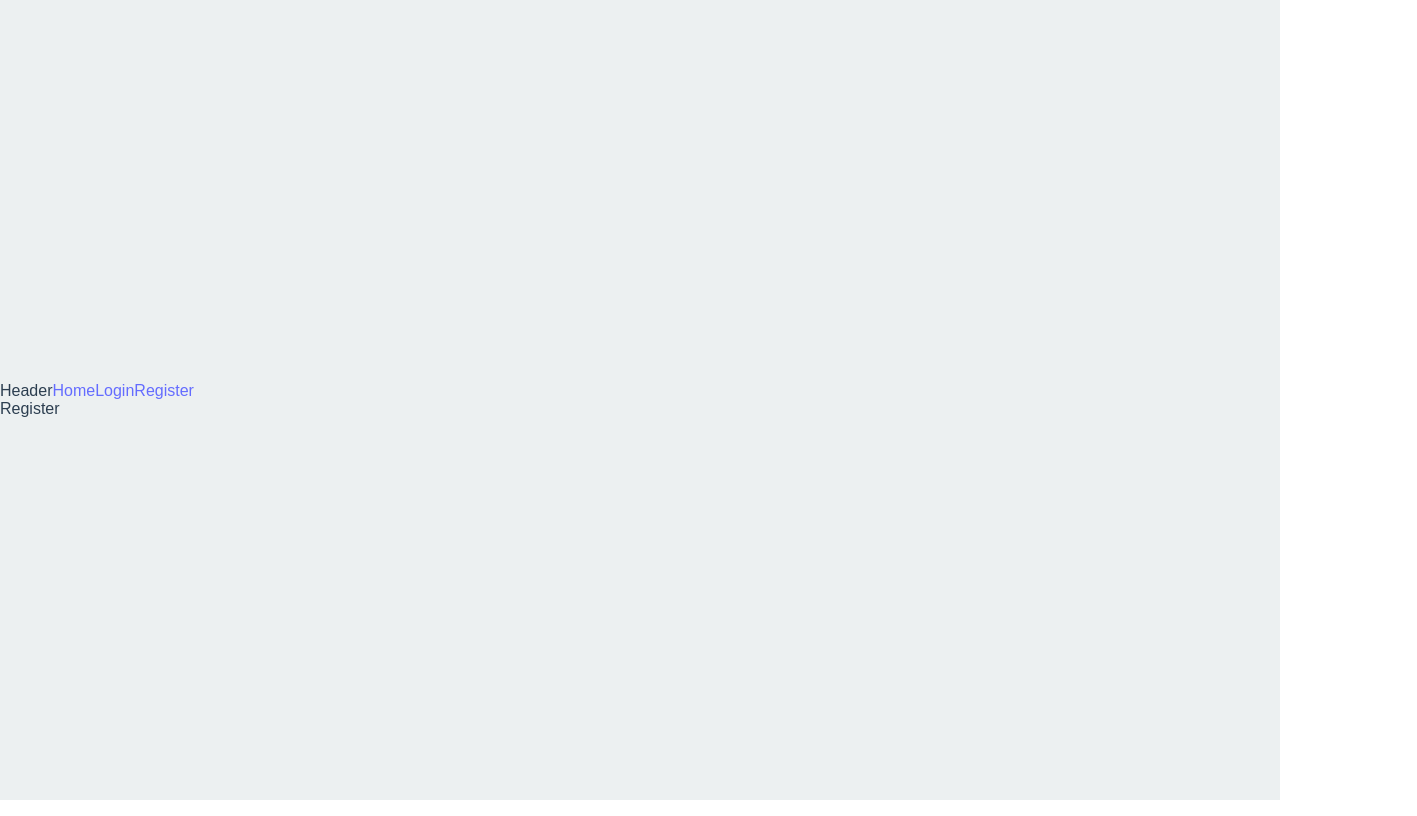
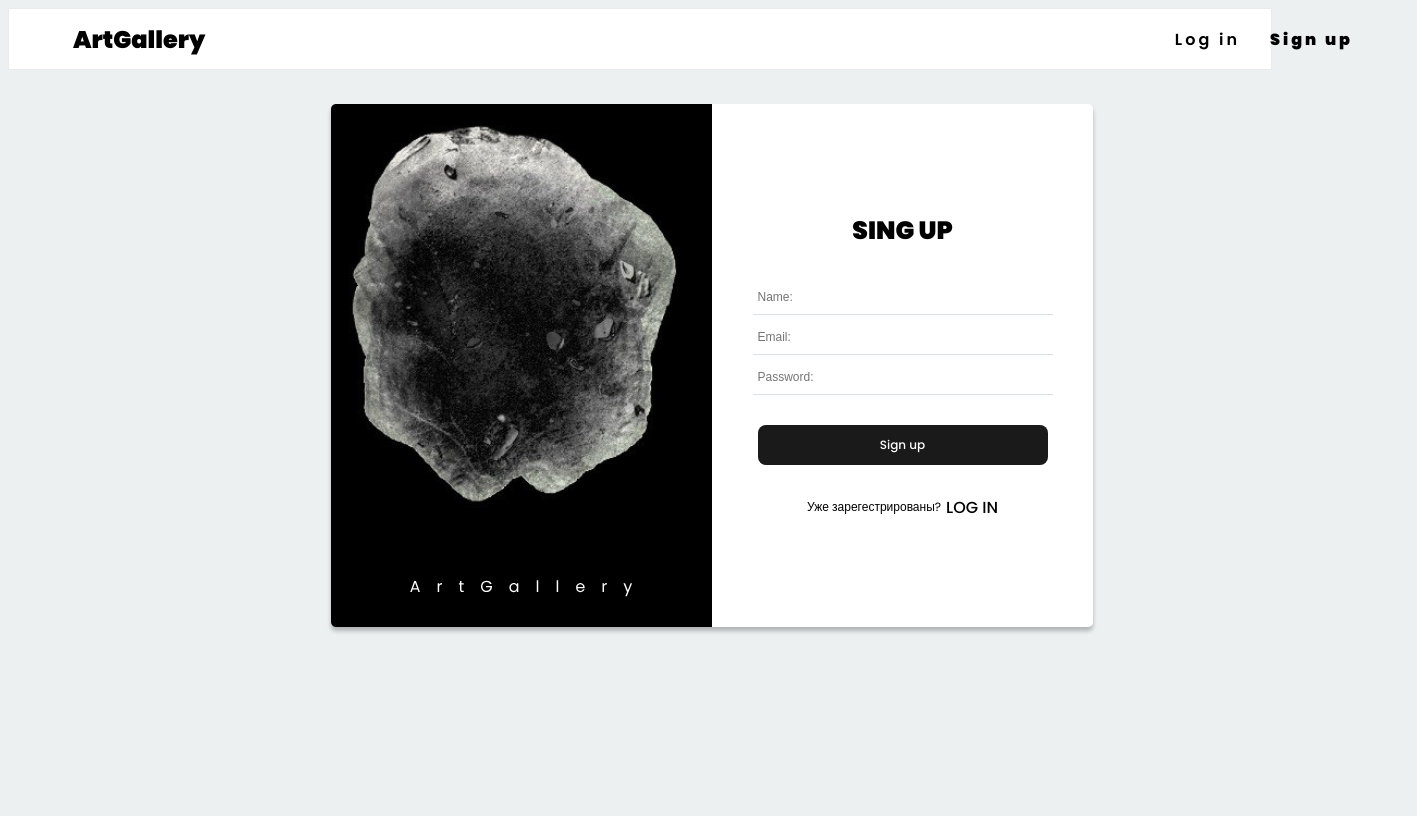
Before and after one commit to Roman921ux/artGalleryClient, a React (Vite) app: page /register in a window 1280 px wide. Shown: the whole page, 1417 px wide, since content can reach past the window. Built offline with nearby package versions, Linux system fonts and the light colour scheme.

Commit message:
Version_0.1.1

```diff
--- a/src/Layout.tsx
+++ b/src/Layout.tsx
@@ -4,15 +4,28 @@ import Header from './components/Header';
 
 function Layout() {
   return (
-    <Container>
+    <>
       <Header />
-      <Outlet />
-    </Container>
+
+      <MainBlock>
+        <Container>
+          <Outlet />
+        </Container>
+      </MainBlock>
+    </>
   );
 }
 
 export default Layout;
 
+const MainBlock = styled.div`
+  /* background-color: #e0bebe; */
+  margin-top: 34px;
+`;
 const Container = styled.div`
-
+/* border: 1px solid red; */
+  width: 1280px;
+  /* height: 60px; */
+  margin: 0 auto;
+  padding: 0 64px;
 `;
--- a/src/components/Header.tsx
+++ b/src/components/Header.tsx
@@ -3,17 +3,48 @@ import styled from 'styled-components';
 
 function Header() {
   return (
-    <Container>
-      Header
-      <NavLink to="/">Home</NavLink>
-      <NavLink to="/login">Login</NavLink>
-      <NavLink to="/register">Register</NavLink>
-    </Container>
+    <HeaderBlock>
+      <Container>
+        <NavLink to="/" style={{ "color": "inherit" }}><Logo>ArtGallery</Logo></NavLink>
+        <Block>
+          <NavLink to="/login" style={{ "color": "inherit" }} className={({ isActive }) => isActive ? 'active-link' : 'link'}>
+            <Link>Log in</Link>
+          </NavLink>
+          <NavLink to="/register" style={{ "color": "inherit" }} className={({ isActive }) => isActive ? 'active-link' : 'link'}>
+            <Link>Sign up</Link>
+          </NavLink>
+        </Block>
+      </Container>
+    </HeaderBlock>
   );
 }
 
 export default Header;
+const HeaderBlock = styled.header`
+  background-color: #fff;
+  border: 1px solid #EBEBEB;
+  /* width: 100%; */
+`;
+const Container = styled.div`
+  width: 1280px;
+  height: 60px;
+  margin: 0 auto;
+  padding: 0 64px;
+  /* border: 1px solid red; */
+  //
+  display: flex;
+  justify-content: space-between;
+  align-items: center;
+`;
 
-const Container = styled.div`
-
+const Logo = styled.span`
+  font-size: 24px;
+  font-weight: 900;
 `;
+const Block = styled.span`
+  display: flex;
+  gap: 30px;
+`;
+const Link = styled.span`
+  letter-spacing: 3px;
+`
--- a/src/index.css
+++ b/src/index.css
@@ -1,7 +1,8 @@
+@import url('https://fonts.googleapis.com/css2?family=Montserrat:wght@200;300;400;500&family=Nunito+Sans:opsz,wght@6..12,200&family=Poppins:ital,wght@0,100;0,200;0,300;0,400;0,500;0,600;0,700;0,800;0,900;1,100;1,200;1,300;1,400;1,500;1,600;1,700;1,800;1,900&display=swap');
 @import url('variables.css');
 
 body {
-  font-family: Arial, sans-serif;
+  font-family: "Poppins", sans-serif;
   font-size: var(--font-size);
   color: var(--text-color);
 }
@@ -16,12 +17,27 @@ a:hover {
   color: #535bf2;
 }
 
+input {
+  border: none;
+  border-bottom: 1px solid #DCE1E6;
+  color: #717171;
+  padding: 10px 5px;
+}
+
 body {
-  margin: 0;
-  display: flex;
-  place-items: center;
-  min-width: 320px;
+  /* border: 1px solid blue; */
+  /* width: 100vw; */
   min-height: 100vh;
+}
+
+.active-link {
+  font-size: 16px;
+  font-weight: 900;
+}
+
+.link {
+  font-size: 16px;
+  font-weight: 600;
 }
 
 h1 {
@@ -37,6 +53,7 @@ button {
   font-weight: 500;
   font-family: inherit;
   background-color: #1a1a1a;
+  color: #fff;
   cursor: pointer;
   transition: border-color 0.25s;
 }
@@ -50,7 +67,8 @@ button:focus-visible {
   outline: 4px auto -webkit-focus-ring-color;
 }
 
-@media (prefers-color-scheme: light) {
+/* ЧТО ЭТО Н ????*/
+/* @media (prefers-color-scheme: light) {
   :root {
     color: #213547;
     background-color: #ffffff;
@@ -63,4 +81,4 @@ button:focus-visible {
   button {
     background-color: #f9f9f9;
   }
-}
+} */
--- a/src/pages/Login.tsx
+++ b/src/pages/Login.tsx
@@ -1,9 +1,45 @@
 import styled from 'styled-components';
+import regist from '../../public/img2.svg'
+import { ChangeEvent, FormEvent, useState } from 'react';
+import { NavLink } from 'react-router-dom';
 
 function Login() {
+  const [value, setValue] = useState({
+    email: '',
+    password: ''
+  })
+
+
+  const onChangeValue = (e: ChangeEvent<HTMLInputElement>) => {
+    const { name, value } = e.target
+    setValue(prev => {
+      return { ...prev, [name]: value }
+    })
+  }
+  const onSubmitForm = (e: FormEvent<HTMLFormElement>) => {
+    e.preventDefault();
+    // Обработка отправки формы
+    console.log(value);
+    setValue({
+      email: '',
+      password: ''
+    })
+  }
   return (
     <Container>
-      Login
+      <LeftBlock src={regist} />
+      <RightBlock>
+        <Title>LOG IN</Title>
+        <Form onSubmit={onSubmitForm}>
+          <Input placeholder='Email:' name='email' type='email' value={value.email} onChange={onChangeValue} />
+          <Input placeholder='Password:' name='password' type='password' value={value.password} onChange={onChangeValue} />
+          <Button type='submit'>Log in</Button>
+        </Form>
+        <Block>
+          <Text>Еще не зарегистрированы?</Text>
+          <NavLink to='/login' style={{ "color": "inherit" }}>SIGN UP</NavLink>
+        </Block>
+      </RightBlock>
     </Container>
   );
 }
@@ -11,5 +47,53 @@ function Login() {
 export default Login;
 
 const Container = styled.div`
-
+  height: 523px;
+  width: 762px;
+  margin: 0 auto;
+  //
+  display: flex;
+  box-shadow: 0px 4px 4px rgba(0, 0, 0, 0.25);
+  border-radius: 5px;
 `;
+const LeftBlock = styled.img`
+  width: 50%;
+`;
+const RightBlock = styled.div`
+  width: 50%;
+  border-radius: 0 5px 5px 0;
+  background-color: #fff;
+  //
+  display: flex;
+  flex-direction: column;
+  align-items: center;
+  justify-content: center;
+  gap: 30px;
+`;
+const Title = styled.span`
+  font-size: 25px;
+  font-weight: 900;
+`;
+const Text = styled.span`
+  font-size: 12px;
+`;
+const Form = styled.form`
+  display: flex;
+  flex-direction: column;
+  align-items: center;
+  gap: 5px;
+`;
+const Block = styled.div`
+  display: flex;
+  align-items: center;
+  gap: 5px;
+`;
+const Input = styled.input`
+  font-size: 12px;
+  width: 290px;
+`;
+const Button = styled.button`
+  font-size: 12px;
+  margin-top: 25px;
+  width: 290px;
+  padding: 10px 0;
+`;
--- a/src/pages/Register.tsx
+++ b/src/pages/Register.tsx
@@ -1,9 +1,48 @@
 import styled from 'styled-components';
+import regist from '../../public/img1.svg'
+import { ChangeEvent, FormEvent, useState } from 'react';
+import { NavLink } from 'react-router-dom';
 
 function Register() {
+  const [value, setValue] = useState({
+    username: '',
+    email: '',
+    password: ''
+  })
+
+  const onChangeValue = (e: ChangeEvent<HTMLInputElement>) => {
+    const { name, value } = e.target
+    setValue(prev => {
+      return { ...prev, [name]: value }
+    })
+  }
+  const onSubmitForm = (e: FormEvent<HTMLFormElement>) => {
+    e.preventDefault();
+    // Обработка отправки формы
+    console.log(value);
+    setValue({
+      username: '',
+      email: '',
+      password: ''
+    })
+  }
+
   return (
     <Container>
-      Register
+      <LeftBlock src={regist} />
+      <RightBlock>
+        <Title>SING UP</Title>
+        <Form onSubmit={onSubmitForm}>
+          <Input placeholder='Name:' name='username' type='text' value={value.username} onChange={onChangeValue} />
+          <Input placeholder='Email:' name='email' type='email' value={value.email} onChange={onChangeValue} />
+          <Input placeholder='Password:' name='password' type='password' value={value.password} onChange={onChangeValue} />
+          <Button type='submit'>Sign up</Button>
+        </Form>
+        <Block>
+          <Text>Уже зарегестрированы?</Text>
+          <NavLink to='/login' style={{ "color": "inherit" }}>LOG IN</NavLink>
+        </Block>
+      </RightBlock>
     </Container>
   );
 }
@@ -11,5 +50,53 @@ function Register() {
 export default Register;
 
 const Container = styled.div`
-
+  height: 523px;
+  width: 762px;
+  margin: 0 auto;
+  //
+  display: flex;
+  box-shadow: 0px 4px 4px rgba(0, 0, 0, 0.25);
+  border-radius: 5px;
 `;
+const LeftBlock = styled.img`
+  width: 50%;
+`;
+const RightBlock = styled.div`
+  width: 50%;
+  border-radius: 0 5px 5px 0;
+  background-color: #fff;
+  //
+  display: flex;
+  flex-direction: column;
+  align-items: center;
+  justify-content: center;
+  gap: 30px;
+`;
+const Title = styled.span`
+  font-size: 25px;
+  font-weight: 900;
+`;
+const Text = styled.span`
+  font-size: 12px;
+`;
+const Form = styled.form`
+  display: flex;
+  flex-direction: column;
+  align-items: center;
+  gap: 5px;
+`;
+const Block = styled.div`
+  display: flex;
+  align-items: center;
+  gap: 5px;
+`;
+const Input = styled.input`
+  font-size: 12px;
+  width: 290px;
+`;
+const Button = styled.button`
+  font-size: 12px;
+  margin-top: 25px;
+  width: 290px;
+  padding: 10px 0;
+`;
--- a/src/variables.css
+++ b/src/variables.css
@@ -1,7 +1,9 @@
 :root {
   /* Цветовая палитра */
+  /* --background-color: #ecf0f1;
+  --text-color: #2c3e50; */
   --background-color: #ecf0f1;
-  --text-color: #2c3e50;
+  --text-color: #000000;
 
   /* Размеры шрифтов */
   --font-size-small: 0.875rem;
```
Also changed, not shown: public/img1.svg (added), public/img2.svg (added).
